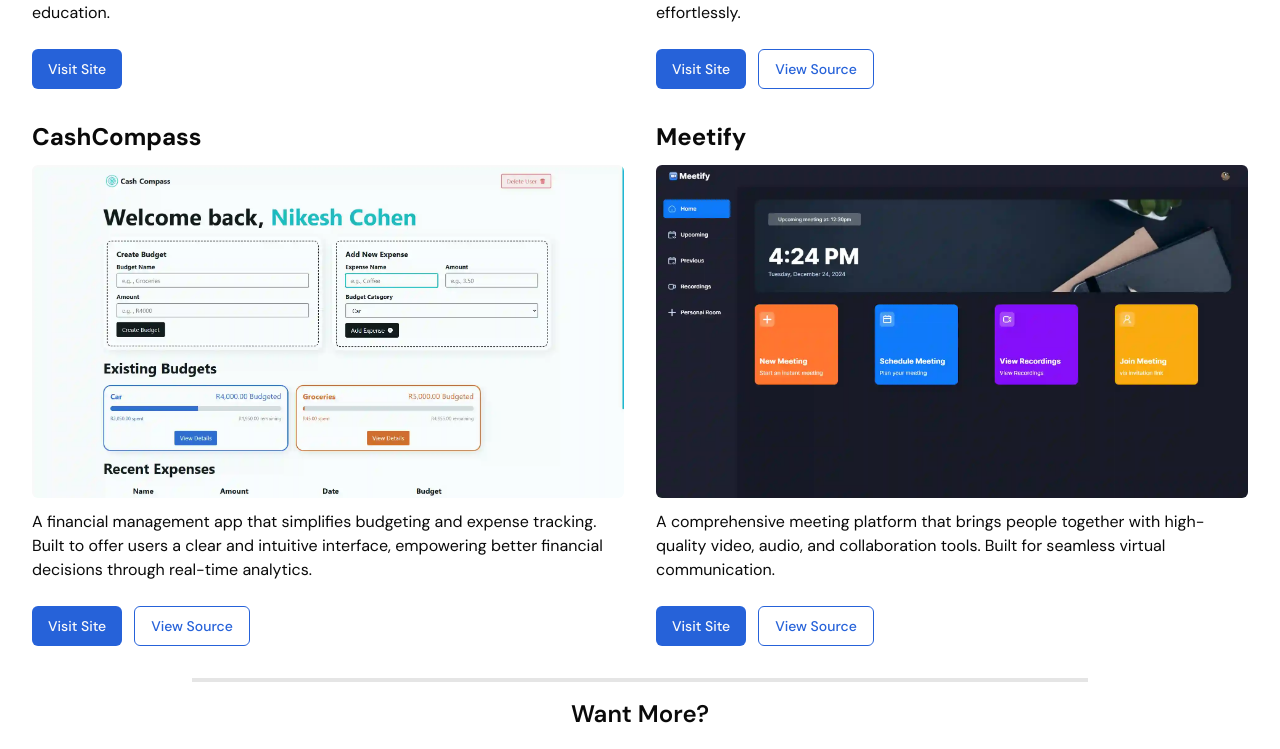
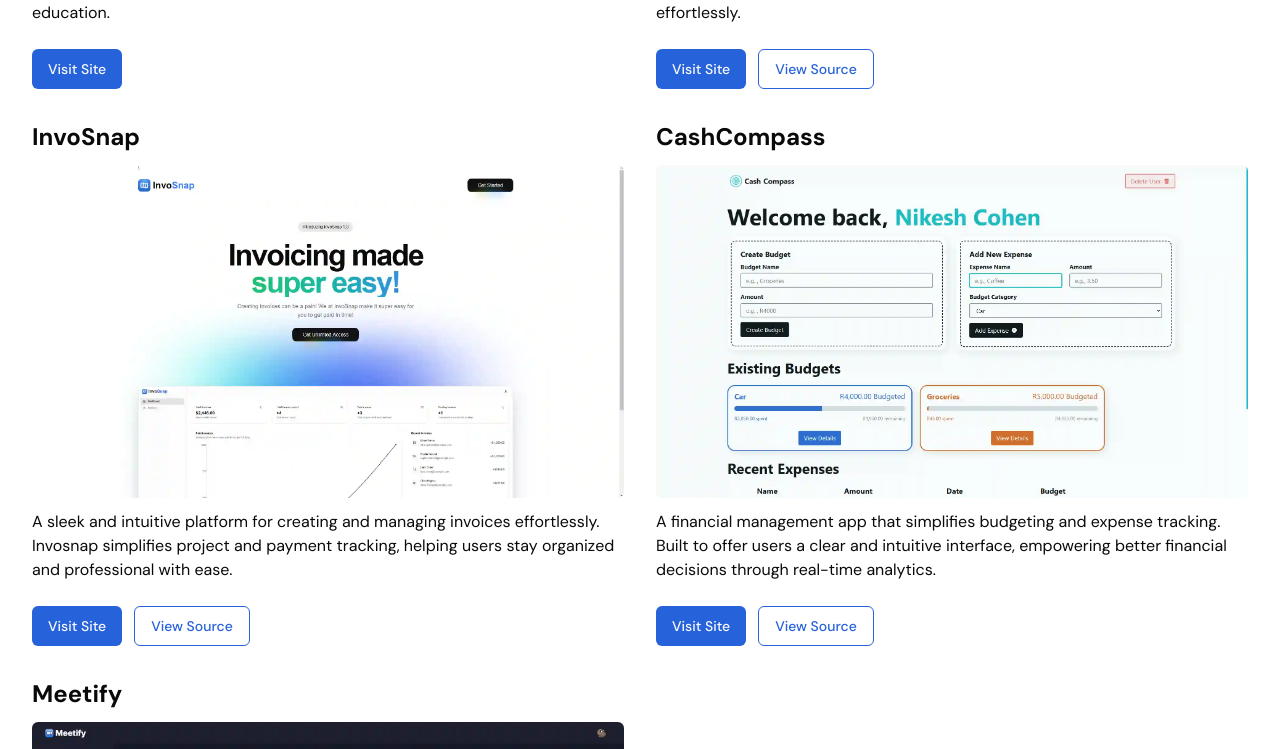
Before and after one commit to NikeshCohen/portfolio, a Next.js app: page / in a window 1280 px wide. Shown: the part 2128-2877 px from the top of the page. Built offline with nearby package versions, Linux system fonts and the light colour scheme.

Commit message:
add new project

```diff
--- a/app/_sections/Projects.tsx
+++ b/app/_sections/Projects.tsx
@@ -76,7 +76,7 @@
       <div className="ml-auto mr-auto mt-8 max-w-4xl border-t-4 pt-4">
         <h2 className="text-center text-2xl font-semibold">Want More?</h2>
         <p className="mb-2 ml-auto mr-auto mt-4 max-w-2xl text-center">
-          Four projects barely scratch the surface. My GitHub is like an
+          Five projects barely scratch the surface. My GitHub is like an
           all-you-can-code buffet. Check it out for the full lineup of what I’ve
           been building!
         </p>
--- a/constants/projects.ts
+++ b/constants/projects.ts
@@ -17,6 +17,14 @@
     github: "https://github.com/NikeshCohen/DevConnect",
   },
   {
+    name: "InvoSnap",
+    imageUrl: "/projects/invosnap.webp",
+    description:
+      "A sleek and intuitive platform for creating and managing invoices effortlessly. Invosnap simplifies project and payment tracking, helping users stay organized and professional with ease.",
+    url: "https://invosnap.xyz/",
+    github: "https://github.com/NikeshCohen/InvoSnap",
+  },
+  {
     name: "CashCompass",
     imageUrl: "/projects/cashcompass.webp",
     description:
```
Also changed, not shown: public/projects/invosnap.png (added), public/projects/invosnap.webp (added).
